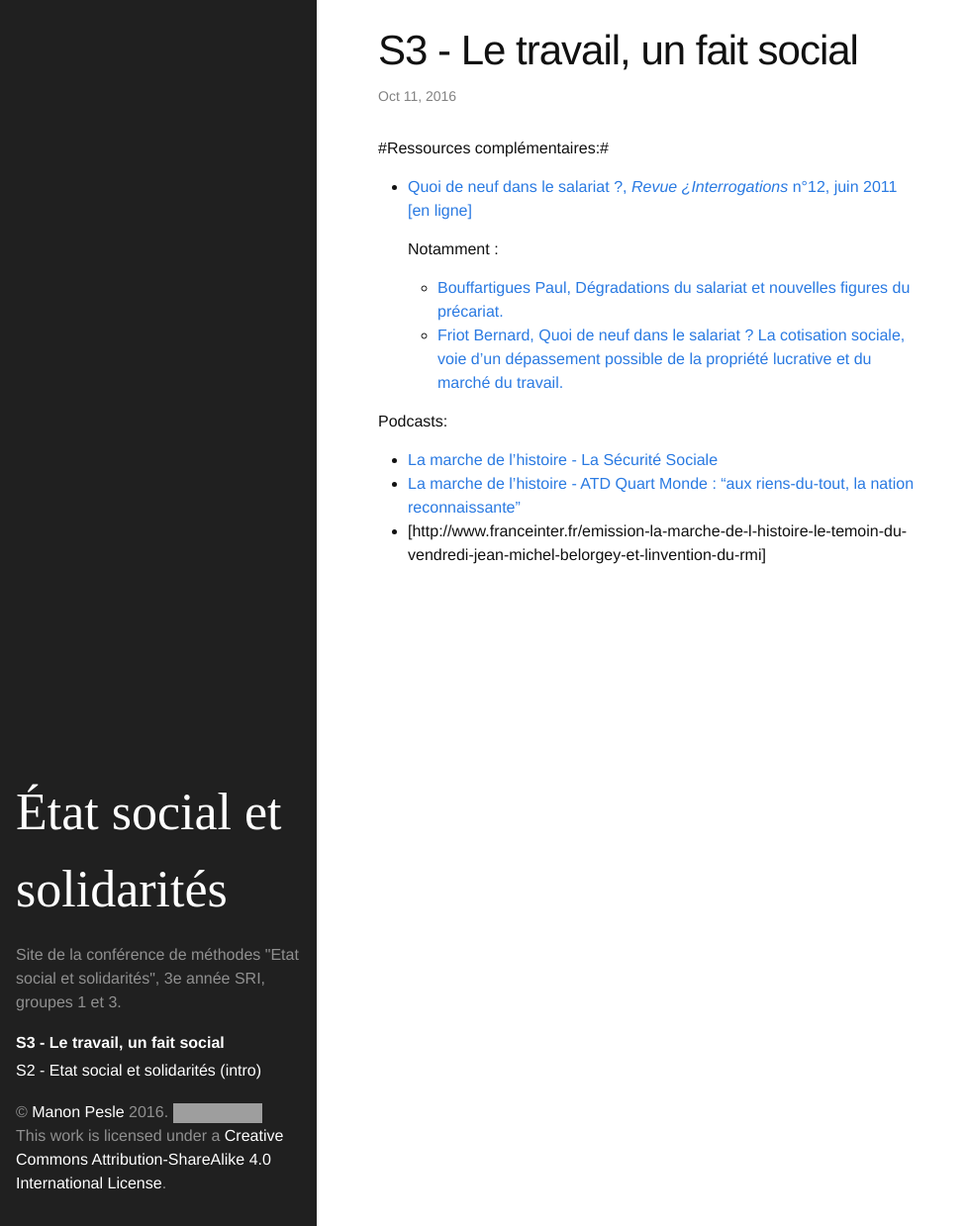
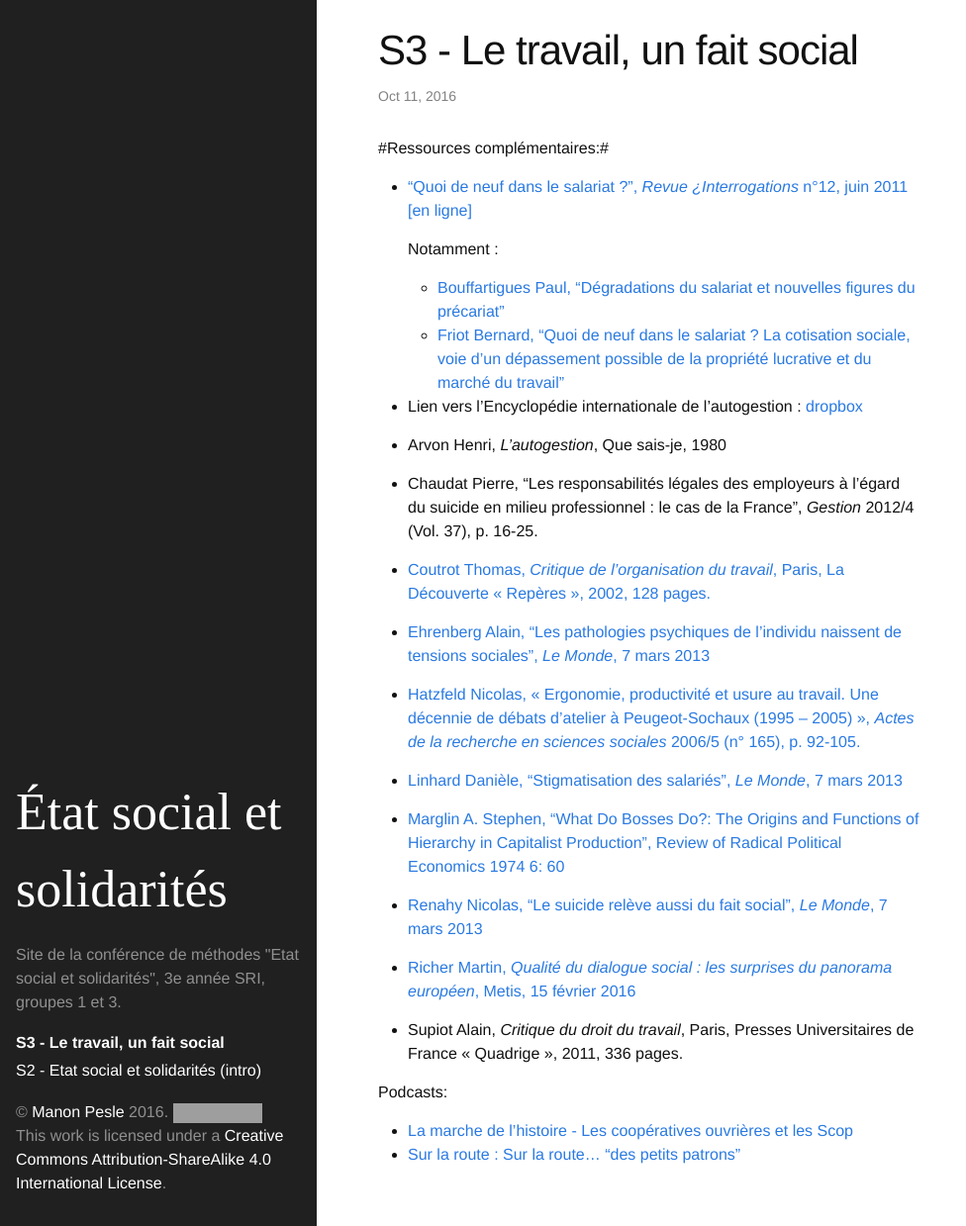
Before and after one commit to mpesle/etatsocial, a Jekyll site: the page built from _posts/2016-10-04-s3.markdown, in a window 1280 px wide and 1239 px high. Shown: the whole window at 99% size, without its empty margins (0-976 px from the left). Built offline with Jekyll 4.4.1, drawn with Linux system fonts in a browser that asks for light colours; grey boxes are pictures that could not be loaded.

Commit message:
s3 contenu ajouté

```diff
--- a/_posts/2016-10-04-s3.markdown
+++ b/_posts/2016-10-04-s3.markdown
@@ -5,16 +5,36 @@ date:   2016-10-11
 ---
 #Ressources complémentaires:#
 
-- [Quoi de neuf dans le salariat ?, *Revue ¿Interrogations* n°12, juin 2011 [en ligne]](http://www.revue-interrogations.org/-No12-Quoi-de-neuf-dans-le-salariat-)
+- ["Quoi de neuf dans le salariat ?", *Revue ¿Interrogations* n°12, juin 2011 [en ligne]](http://www.revue-interrogations.org/-No12-Quoi-de-neuf-dans-le-salariat-)
 
     Notamment :
 
-    - [Bouffartigues Paul, Dégradations du salariat et nouvelles figures du précariat.](http://www.revue-interrogations.org/_Bouffartigues-Paul_)
-    - [Friot Bernard, Quoi de neuf dans le salariat ? La cotisation sociale, voie d’un dépassement possible de la propriété lucrative et du marché du travail.](http://www.revue-interrogations.org/_Friot-Bernard_)
+    - [Bouffartigues Paul, "Dégradations du salariat et nouvelles figures du précariat"](http://www.revue-interrogations.org/_Bouffartigues-Paul_)
+    - [Friot Bernard, "Quoi de neuf dans le salariat ? La cotisation sociale, voie d’un dépassement possible de la propriété lucrative et du marché du travail"](http://www.revue-interrogations.org/_Friot-Bernard_)
 
+- Lien vers l'Encyclopédie internationale de l'autogestion : [dropbox](https://www.dropbox.com/s/ut5ndr1tpie72wx/autogestion-l-encycopedie-internationale.pdf?dl=0)
+
+- Arvon Henri, *L'autogestion*, Que sais-je, 1980
+
+- Chaudat Pierre, "Les responsabilités légales des employeurs à l'égard du suicide en milieu professionnel : le cas de la France", *Gestion* 2012/4 (Vol. 37), p. 16-25.
+
+- [Coutrot Thomas, *Critique de l’organisation du travail*, Paris, La Découverte « Repères », 2002, 128 pages.](http://www.cairn.info/revue-gestion-2012-4-page-16.htm)
+
+- [Ehrenberg Alain, "Les pathologies psychiques de l'individu naissent de tensions sociales", *Le Monde*, 7 mars 2013](http://www.lemonde.fr/idees/article/2013/03/07/les-pathologies-psychiques-de-l-individu-naissent-de-tensions-sociales_1844380_3232.html#xWcFx5xlzla6XelS.99)
+
+- [Hatzfeld Nicolas, « Ergonomie, productivité et usure au travail. Une décennie de débats d'atelier à Peugeot-Sochaux (1995 – 2005) », *Actes de la recherche en sciences sociales* 2006/5 (n° 165), p. 92-105.](http://www.cairn.info/revue-actes-de-la-recherche-en-sciences-sociales-2006-5-page-92.htm)
+
+- [Linhard Danièle, "Stigmatisation des salariés", *Le Monde*, 7 mars 2013](http://www.lemonde.fr/idees/article/2013/03/07/stigmatisation-des-salaries_1844382_3232.html)
+
+- [Marglin A. Stephen, "What Do Bosses Do?: The Origins and Functions of Hierarchy in Capitalist Production", Review of Radical Political Economics 1974 6: 60](http://rrp.sagepub.com/content/6/2/60.citation)
+
+- [Renahy Nicolas, "Le suicide relève aussi du fait social", *Le Monde*, 7 mars 2013](http://www.lemonde.fr/idees/article/2013/03/07/le-suicide-releve-aussi-du-fait-social_1844381_3232.html)
+
+- [Richer Martin, *Qualité du dialogue social : les surprises du panorama européen*, Metis, 15 février 2016](http://www.metiseurope.eu/qualite-du-dialogue-social-les-surprises-du-panorama-europeen_fr_70_art_30298.html)
+
+- Supiot Alain, *Critique du droit du travail*, Paris, Presses Universitaires de France « Quadrige », 2011, 336 pages.
 
 Podcasts:
 
-- [La marche de l'histoire - La Sécurité Sociale](http://www.franceinter.fr/emission-la-marche-de-lhistoire-la-securite-sociale)
-- [La marche de l'histoire - ATD Quart Monde : "aux riens-du-tout, la nation reconnaissante"](http://www.franceinter.fr/emission-la-marche-de-lhistoire-atd-quart-monde-aux-riens-du-tout-la-nation-reconnaissante)
-- [http://www.franceinter.fr/emission-la-marche-de-l-histoire-le-temoin-du-vendredi-jean-michel-belorgey-et-linvention-du-rmi]
+- [La marche de l'histoire -  Les coopératives ouvrières et les Scop](https://www.franceinter.fr/emissions/la-marche-de-l-histoire/la-marche-de-l-histoire-10-avril-2014)
+- [Sur la route : Sur la route... "des petits patrons"](http://www.franceculture.fr/emissions/sur-la-route/sur-la-route-des-petits-patrons)
```
